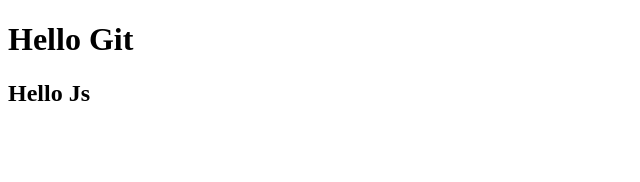
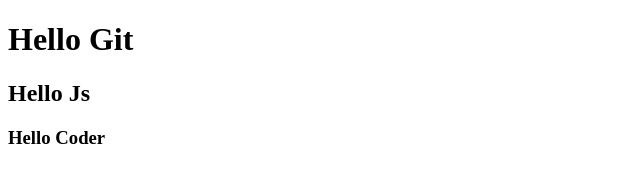
Before and after one commit to Md-Ridoy-Hasan-Kamrul/React-23, a plain HTML site: page Index.html in a window 1280 px wide. Shown: the whole page, without its empty margins (0-640 px from the left). Drawn offline with Linux system fonts and the light colour scheme.

Commit message:
added new line h3

```diff
--- a/Index.html
+++ b/Index.html
@@ -10,6 +10,7 @@
 
     <h1>Hello Git</h1>
     <h2>Hello Js </h2>
+    <h3>Hello Coder</h3>
 
 
 </body>
```
